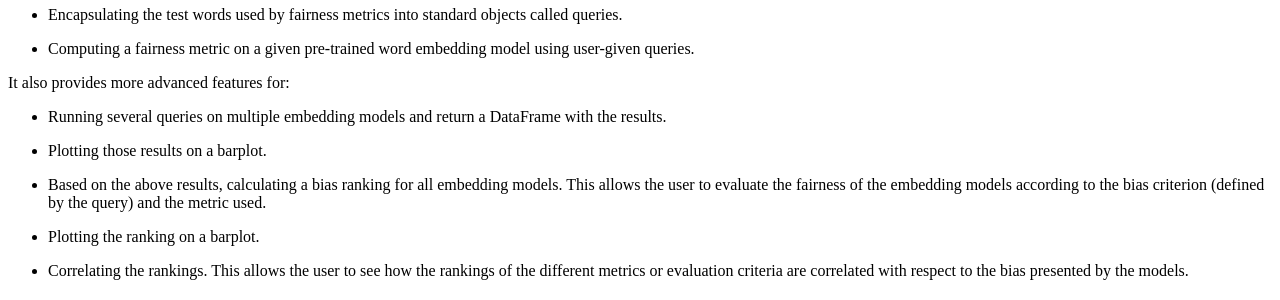
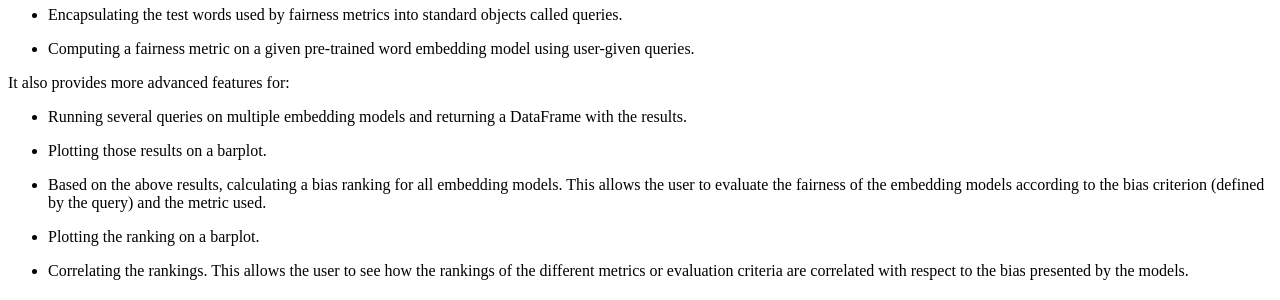
Before and after one commit to dccuchile/wefe, a Sphinx documentation site: the page built from doc/about.rst, in a window 1280 px wide and 900 px high, scrolled down 882 px. Shown: the part 152-452 px from the top of the window. Built offline with Sphinx 7.4.7 and the Read the Docs theme 2.0.0, drawn with Linux system fonts in a browser that asks for light colours.

Commit message:
Update about.rst

```diff
--- a/doc/about.rst
+++ b/doc/about.rst
@@ -17,7 +17,7 @@ provides a standard interface for:
 
 It also provides more advanced features for:
 
-- Running several queries on multiple embedding models and return a
+- Running several queries on multiple embedding models and returning a
   DataFrame with the results.
 - Plotting those results on a barplot.
 - Based on the above results, calculating a bias ranking for all embedding
```
